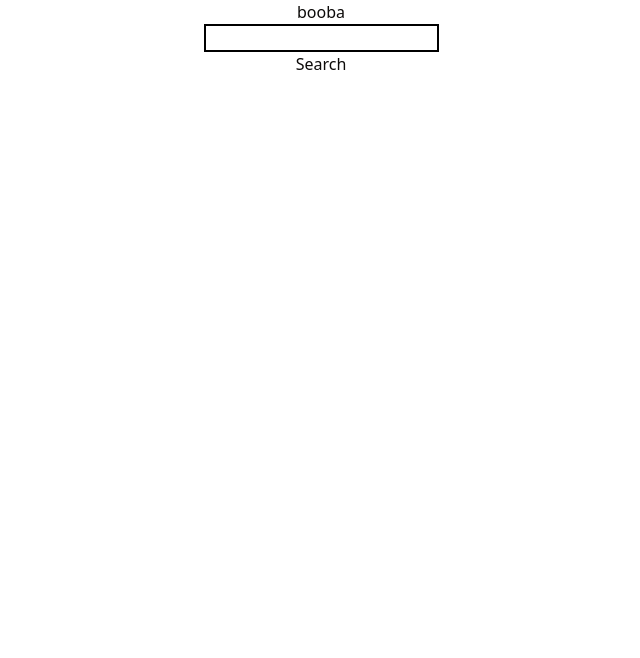
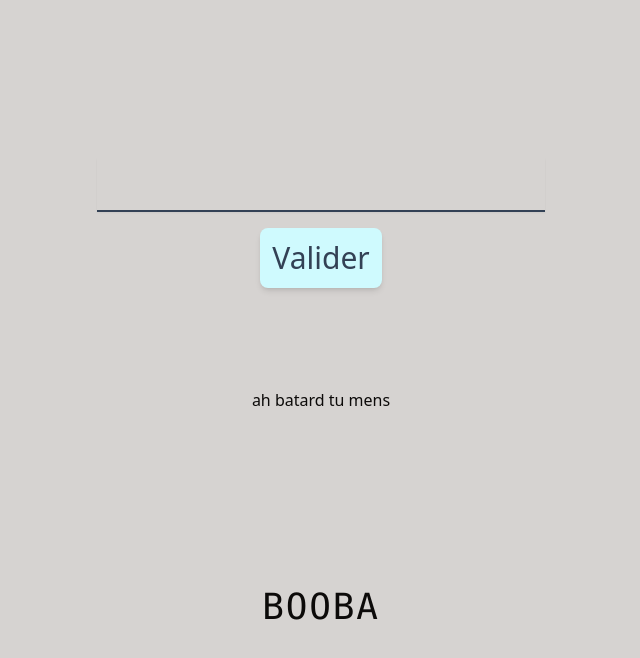
Before and after one commit to mh-lamine/try-to-play, a React (Vite) app: page / in a window 1280 px wide. Shown: the top 658 px of the page, without its empty margins (319-959 px from the left). Built offline with nearby package versions, Linux system fonts and the light colour scheme.

Commit message:
Fix artistId and featurings state variables

```diff
--- a/src/App.jsx
+++ b/src/App.jsx
@@ -1,9 +1,10 @@
 import { useState } from "react";
+import ValidationText from "./components/ValidationText";
 
 export default function App() {
-  const [artistId, setArtistId] = useState();
+  const [currentArtist, setCurrentArtist] = useState("booba");
   const [answer, setAnswer] = useState();
-  const [featurings, setFeaturings] = useState([]);
+  const [hasFeated, setHasFeated] = useState();
   const [loading, setLoading] = useState(false);
 
   const getArtistId = async () => {
@@ -18,15 +19,14 @@
         },
       }
     );
-    const result = await response.json();
-    setArtistId(result.artists.items[0].data.uri.split(":")[2]);
-    console.log(artistId);
+    let result = await response.json();
+    return result.artists.items[0].data.uri.split(":")[2];
   };
 
   const getFeaturings = async () => {
-    console.log(artistId, "artistId");
+    const id = await getArtistId();
     const response = await fetch(
-      `https://spotify23.p.rapidapi.com/artist_appears_on/?id=${artistId}`,
+      `https://spotify23.p.rapidapi.com/artist_appears_on/?id=${id}`,
       {
         method: "GET",
         headers: {
@@ -37,39 +37,41 @@
       }
     );
     const result = await response.json();
-    console.log(result, "result");
-    !result.errors &&
-      setFeaturings(result.data.artist.relatedContent.appearsOn.items);
-      console.log(result, "featurings")
+    return result.data.artist.relatedContent.appearsOn.items;
   };
-//FIXME: i have to click three times to get the result
   const checkAnswer = async () => {
     setLoading(true);
-    await getArtistId();
-    await getFeaturings();
+    const featuredWith = await getFeaturings();
+    setHasFeated(
+      featuredWith.some(
+        (feat) =>
+          feat.releases.items[0].artists.items[0].profile.name.toLowerCase() ===
+          currentArtist.toLowerCase()
+      )
+    );
+    setCurrentArtist(answer);
     setLoading(false);
   };
 
   return (
-    <div className="flex flex-col items-center">
-      <h1>booba</h1>
-      <input
-        type="text"
-        className="border-black border-2"
-        onChange={(event) => setAnswer(event.target.value)}
-      />
-      <button onClick={checkAnswer}>Search</button>
-      <div>
-        {loading && <h2>checking featuring...</h2>}
-        {featurings &&
-          featurings.map((feat, index) => {
-            return (
-              <div key={index}>
-                <h2>{feat.releases.items[0].artists.items[0].profile.name}</h2>
-              </div>
-            );
-          })}
+    <div className="flex flex-col h-screen p-4 items-center justify-around bg-stone-300">
+      <div className="flex flex-col items-center gap-4">
+        <input
+          type="text"
+          className="text-3xl p-2 focus:outline-none shadow-sm text-center bg-transparent border-b-2 border-slate-700"
+          onChange={(event) => setAnswer(event.target.value)}
+        />
+        <button
+          onClick={checkAnswer}
+          className="text-3xl w-fit font-light shadow-md p-3 bg-cyan-100 rounded-lg text-slate-700"
+        >
+          Valider
+        </button>
       </div>
+      <h1 className="text-4xl p-4 uppercase font-mono tracking-wider">
+        {currentArtist}
+      </h1>
+      <ValidationText hasFeated={hasFeated} loading={loading}/>
     </div>
   );
 }
--- /dev/null
+++ b/src/components/ValidationText.jsx
@@ -0,0 +1,20 @@
+import PropTypes from "prop-types";
+
+export default function ValidationText({ loading, hasFeated }) {
+  return (
+    <div className="absolute">
+      {loading ? (
+        <h2>checking featuring...</h2>
+      ) : hasFeated ? (
+        <h2>Le feat existe</h2>
+      ) : (
+        <h2>ah batard tu mens</h2>
+      )}
+    </div>
+  );
+}
+
+ValidationText.propTypes = {
+  loading: PropTypes.bool.isRequired,
+  hasFeated: PropTypes.bool.isRequired,
+};
```
